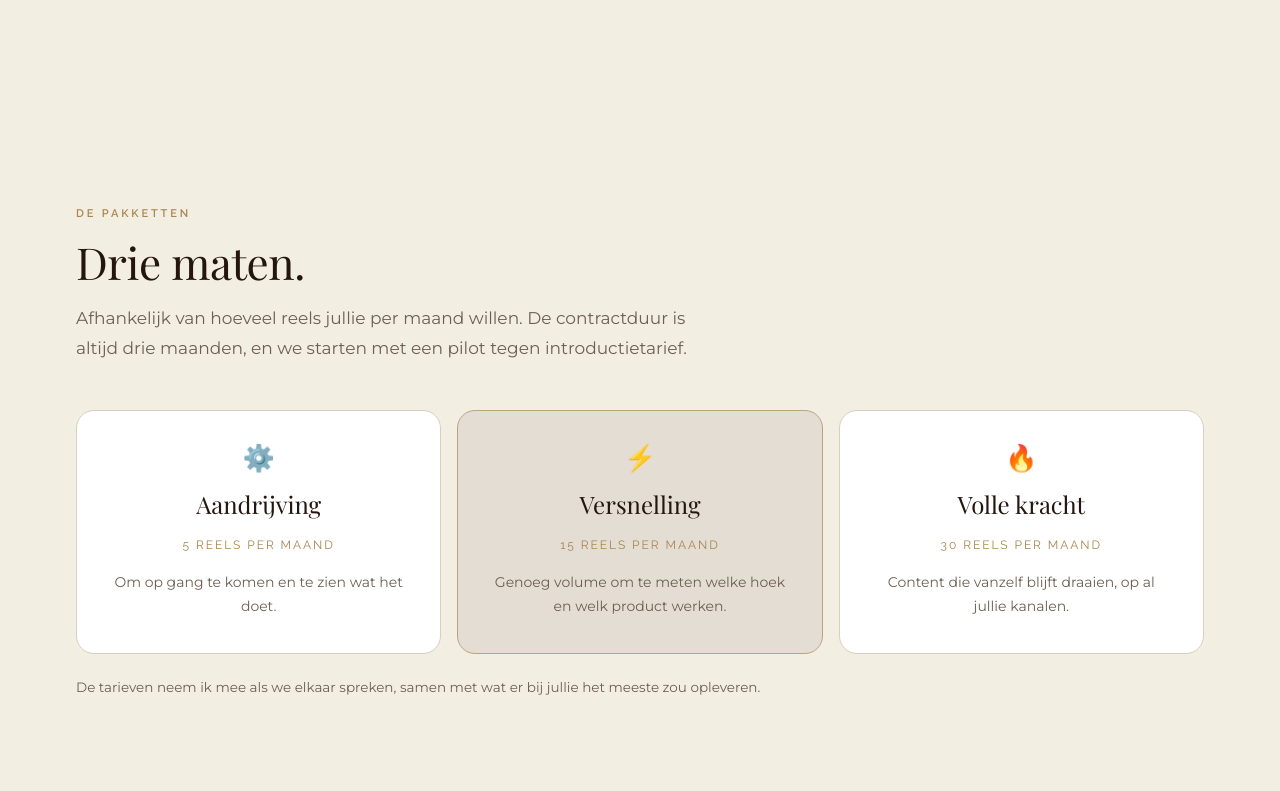
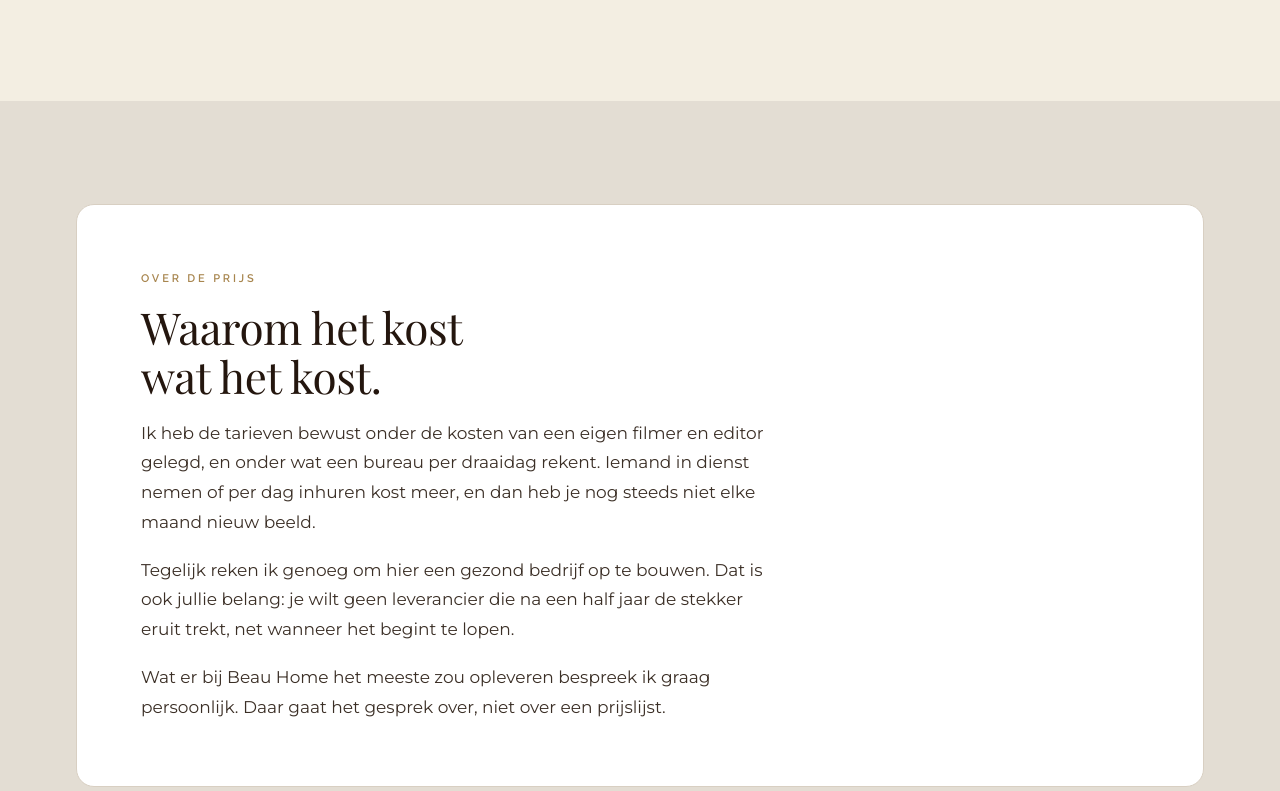
Before and after one commit to Bob-Ibe/voorbeauhome, a plain HTML site: page index.html in a window 1280 px wide. Shown: the part 3546-4337 px from the top of the page. Drawn offline with nearby package versions, Linux system fonts and the light colour scheme.

Commit message:
Blok over de prijsopbouw en scherpere afspraaktekst
Co-Authored-By: Claude Opus 5 <noreply@anthropic.com>

```diff
--- a/index.html
+++ b/index.html
@@ -148,6 +148,18 @@
   </div>
 </section>
 
+<section class="zand">
+  <div class="wrap">
+    <div class="paneel">
+      <span class="eyebrow">Over de prijs</span>
+      <h2 class="display h2">Waarom het kost<br>wat het kost.</h2>
+      <p class="lead" style="color:var(--tekst)">Ik heb de tarieven bewust onder de kosten van een eigen filmer en editor gelegd, en onder wat een bureau per draaidag rekent. Iemand in dienst nemen of per dag inhuren kost meer, en dan heb je nog steeds niet elke maand nieuw beeld.</p>
+      <p class="lead" style="color:var(--tekst)">Tegelijk reken ik genoeg om hier een gezond bedrijf op te bouwen. Dat is ook jullie belang: je wilt geen leverancier die na een half jaar de stekker eruit trekt, net wanneer het begint te lopen.</p>
+      <p class="lead" style="color:var(--tekst)">Wat er bij Beau Home het meeste zou opleveren bespreek ik graag persoonlijk. Daar gaat het gesprek over, niet over een prijslijst.</p>
+    </div>
+  </div>
+</section>
+
 <section id="pakketten">
   <div class="wrap">
     <span class="eyebrow">De pakketten</span>
@@ -217,7 +229,7 @@
       <div>
         <span class="eyebrow">Even sparren?</span>
         <h2 class="display h2">Bel me, of<br>plan een gesprek.</h2>
-        <p class="lead" style="color:var(--tekst)">In tien minuten heb ik de opzet doorgenomen. Geen verplichtingen, en je weet daarna of dit iets voor Beau Home is.</p>
+        <p class="lead" style="color:var(--tekst)">In 20 minuten hebben we het voorstel doorgenomen. Vrijblijvend, en jullie weten daarna of dit iets voor Beau Home is in Q4.</p>
         <p class="lead" style="color:var(--tekst);margin-top:10px">Jullie kunnen mij altijd bereiken via WhatsApp, mail of telefonisch.</p>
       </div>
       <ul class="gegevens">
```
